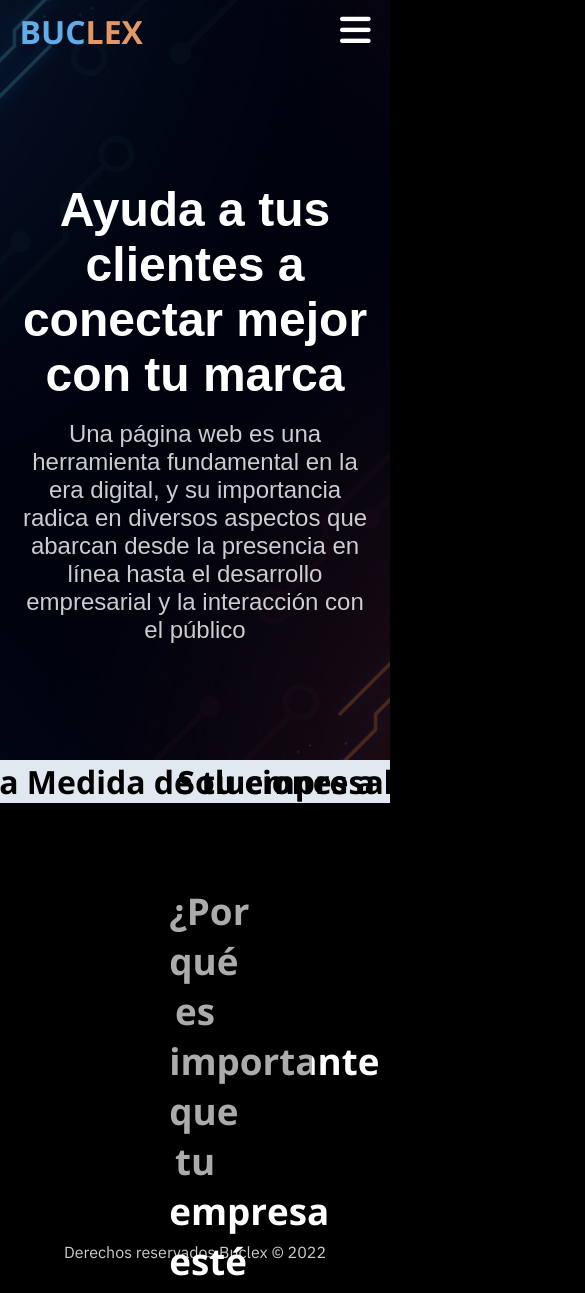
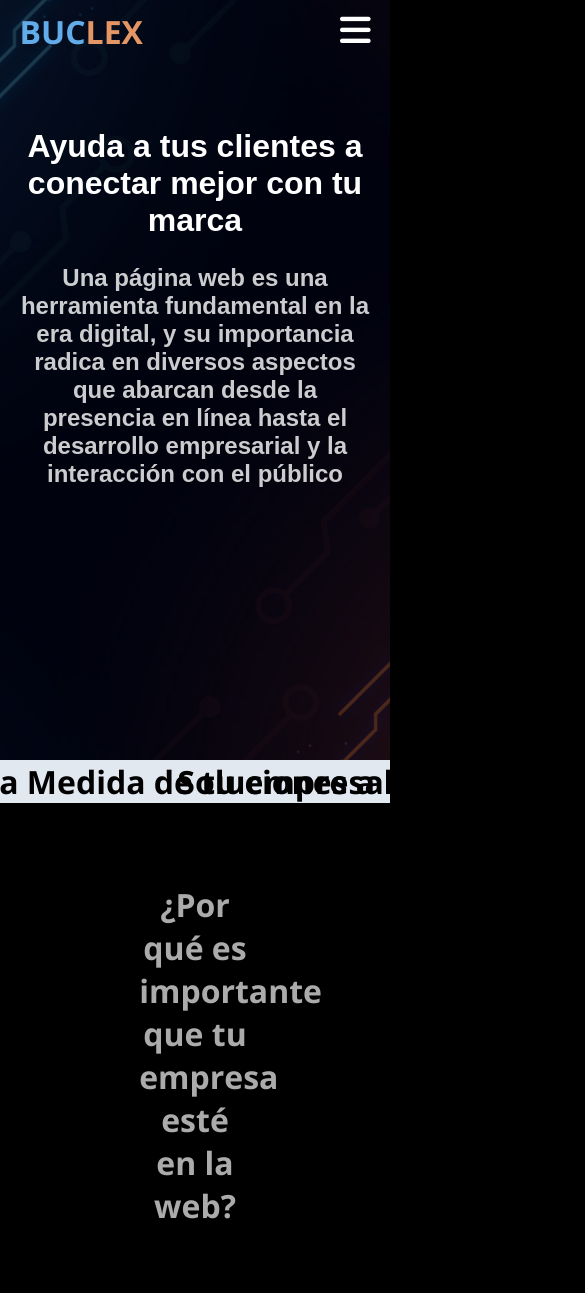
Before and after one commit to KenRoyy/Buclex.net, a plain HTML site: page index.html in a window 390 px wide. Shown: the top 1293 px of the page, 585 px wide, since content can reach past the window. Drawn offline with nearby package versions, Linux system fonts and the light colour scheme; a web font is replaced by a local one.

Commit message:
buclex responsive 400px firts version

```diff
--- a/css/home.css
+++ b/css/home.css
@@ -130,29 +130,36 @@ header nav {
 
 /*--- showcase ---*/
 .showcase {
-  display: flex;
   width: auto;
   height: 700px;
-  text-align: center;
   position: relative;
   z-index: 2;
   padding-left: 5%;
   padding-right: 5%;
+}
+.showcase .contentShowcase{
+  display: flex;
+  flex-direction: column;
+  justify-content: center;
+  height: 70%;
+  width: 100%;
+}
+.textShowcase{
+  text-align: center;
   align-items: center;
-  justify-content: center;
 }
-.showcase h2 a{
+.textShowcase h2 a{
   font-size: 3rem;
   font-family: 'Belanosima', sans-serif;
   animation: anim-showcase-text 2s forwards;
   transition: 1s;
-  display: inline-block;
   color: rgb(300,300,300);
 }
-.showcase h2 a:hover{
-   font-size: 4rem;
+.textShowcase h2 a:hover{
+   font-size: 3rem;
 }
-.showcase div p {
+.textShowcase h3 {
+  margin-top: 25px;
   color: rgb(300, 300, 300, 0.8);
   font-size: 1.5rem;
   font-family: 'Belanosima', sans-serif;
--- a/css/responsive/home.css
+++ b/css/responsive/home.css
@@ -1,24 +1,33 @@
 @media (max-width: 1400px) {
+  /* showcase */
+  .textShowcase h2 a{
+    font-size: 2rem;
+  }
 
   /* contacto */
   .contacto{
     display: none;
   }
 
-  /* footer */
-  .footerContent{
-    padding: 0;
-    grid-template-columns: 346px 346px;
-    display: none;
+  /* contenido segundario */
+  .informacion{
+    padding: 0 3rem;
+  }
+  .contenido-segundario div h3{
+    font-size: 2rem;
+  }
+  .contenido-segundario div div span{
+    font-size: 1.7rem;
   }
 
-  .contenido-segundario {
-    max-height: 300px;
-    font-size: 15px;
+  /* footer */
+  footer{
+    background: #202020;
+    height: 215px;
   }
-  .anim_span {
-    font-size: 14px;
-    color: #fff;
+  footer .footerContent{
+    padding-left:  10rem;
+    padding-right: 10rem;
   }
 }
 
--- a/index.html
+++ b/index.html
@@ -38,13 +38,16 @@
 
       <!-- showcase -->
       <div class="showcase" id="slider">
-        <div>
-          <h2><a href="index.html">Ayuda a tus clientes a conectar mejor con tu marca</a></h2>
-          <br>
-            <p>
+        <div class="contentShowcase">
+          <div class="textShowcase">
+            <div>
+              <h2><a href="index.html">Ayuda a tus clientes a conectar mejor con tu marca</a></h2>
+            </div>
+            <h3>
               Una página web es una herramienta fundamental en la era digital, y su importancia radica en diversos aspectos que abarcan desde la presencia en línea hasta el desarrollo empresarial y la interacción con el público
-            </p>
+            </h3>
           </div>
+        </div>
       </div>
 
       <!-- opacidad  -->
```
